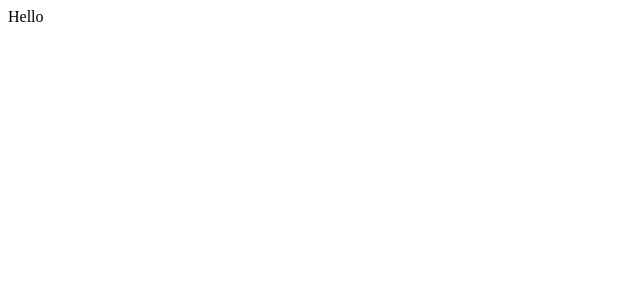
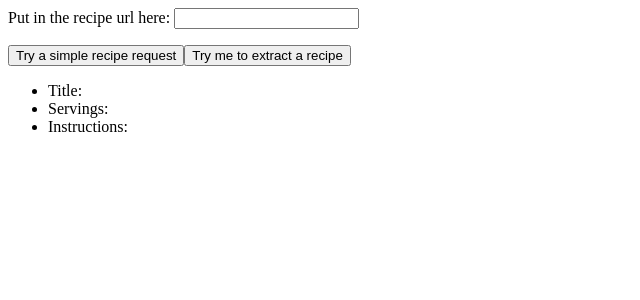
Before and after one commit to ysolovyova123/stackathon, a React (Create React App) app: page / in a window 1280 px wide. Shown: the top 300 px of the page, without its empty margins (0-640 px from the left). Built offline with nearby package versions, Linux system fonts and the light colour scheme.

Commit message:
api working, created an extract recipe button and added to the home component

```diff
--- a/client/components/Home/index.js
+++ b/client/components/Home/index.js
@@ -1,19 +1,102 @@
 import React from "react";
 import { connect } from "react-redux";
+import axios from "axios";
 
 class Home extends React.Component {
   constructor(props) {
     super()
+    this.state = {
+      title: '',
+      servings: '',
+      image: '',
+      instructions: ''
+    }
+    this.clicked = this.clicked.bind(this)
+    this.extractedRecipe = this.extractedRecipe.bind(this)
   }
 
   componentDidMount() {
+    // tbd
+  }
 
+  async extractedRecipe(e) {
+    let params = {
+      apiKey:'179162a815264406b6eee2d69abad1dd',
+      url: document.getElementById('urlForRecipe').value,
+      //'https://foodista.com/recipe/ZHK4KPB6/chocolate-crinkle-cookies',
+      forceExtraction: false,
+      analyze: false
+    }
+
+    console.log('the value in the input field was: ', params.url)
+
+    let extract = (await axios.get('https://api.spoonacular.com/recipes/extract', {params} )).data
+    console.log(extract)
+    this.setState({
+      title: extract.title,
+      servings: extract.servings,
+      image: extract.image,
+      instructions: extract.instructions
+    })
+  }
+
+  async clicked(e) {
+    // var options = {
+    //   method: 'GET',
+    //   url: 'https://spoonacular-recipe-food-nutrition-v1.p.rapidapi.com/recipes/extract',
+    //   params: {url: 'http://www.melskitchencafe.com/the-best-fudgy-brownies/'},
+    //   headers: {
+    //     'x-rapidapi-key': '179162a815264406b6eee2d69abad1dd',
+    //     'x-rapidapi-host': 'spoonacular-recipe-food-nutrition-v1.p.rapidapi.com'
+    //   }
+    // };
+
+    //let apiKey = '179162a815264406b6eee2d69abad1dd'
+
+    // var options = {
+    //   method: 'GET',
+    //   url: `https://api.spoonacular.com/recipes/716429/information?apiKey=${apiKey}&includeNutrition=true`,
+    //   //params: {url: 'http://www.melskitchencafe.com/the-best-fudgy-brownies/'},
+    //   headers: {
+    //     //'x-rapidapi-key': '179162a815264406b6eee2d69abad1dd',
+    //     'x-rapidapi-host': 'spoonacular-recipe-food-nutrition-v1.p.rapidapi.com'
+    //   }
+    // };
+
+    let params = {
+      apiKey:'179162a815264406b6eee2d69abad1dd',
+      includeNutrition: true
+    }
+
+    let recipe = (await axios.get('https://api.spoonacular.com/recipes/716429/information', {params} )).data
+    console.log(recipe)
+
+    // axios.request(options).then(function (response) {
+    //   console.log('response is: ', response.data);
+    // }).catch(function (error) {
+    //   console.error('got an error: ', error);
+    // });
+    //console.log('I have been clicked')
   }
 
   render () {
     return (
       <div className = 'Home'>
-        Hello
+        Put in the recipe url here: <input id="urlForRecipe"></input>
+        <p></p>
+        <button onClick={this.clicked}>Try a simple recipe request</button>
+        <button onClick={this.extractedRecipe}>Try me to extract a recipe</button>
+        <ul>
+          <li>
+          Title: {this.state.title}
+          </li>
+          <li>
+            Servings: {this.state.servings}
+          </li>
+          <li>
+            Instructions: {this.state.instructions}
+          </li>
+        </ul>
       </div>
     )
   }
```
Also changed, not shown: 2 other files (tests, documents, lock files or other folders).
